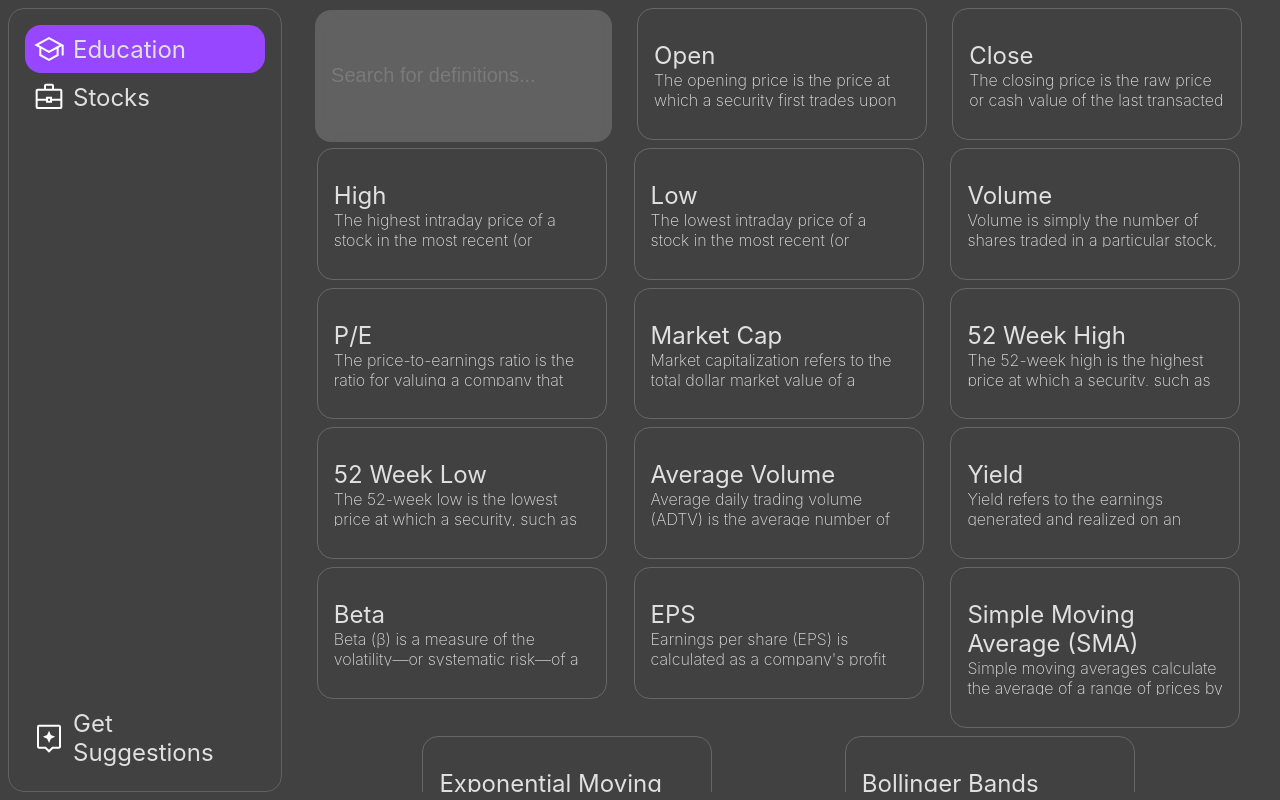
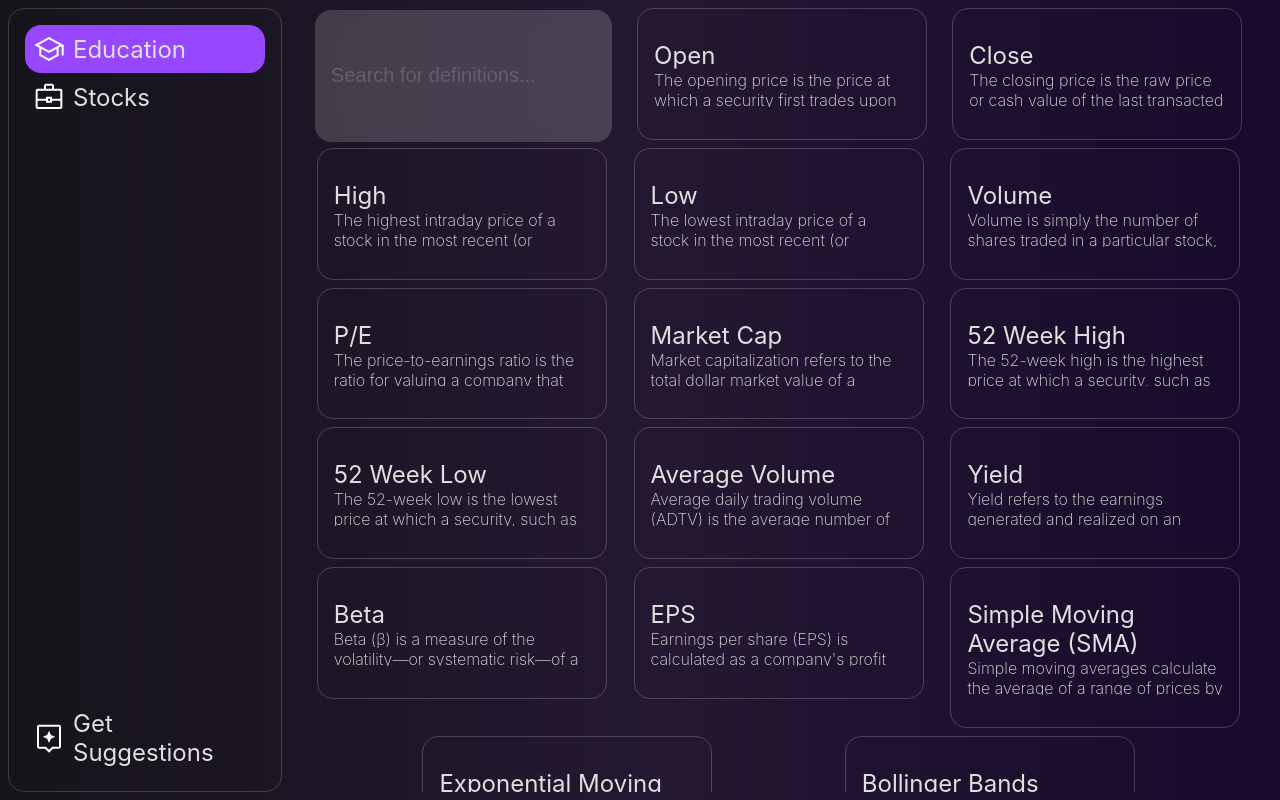
Before and after one commit to Waseem-Alkasbutrus/HackUTD2022-All-in-One-Invest, a React (Create React App) app: page / in a window 1280 px wide. Built offline with nearby package versions, Linux system fonts and the light colour scheme.

Commit message:
Changed background color

```diff
--- a/src/index.css
+++ b/src/index.css
@@ -10,7 +10,7 @@ html {
 }
 
 body {
-  background-color: var(--color-black);
+  background-image: linear-gradient(to right, #16141A, #241832, #180A2B);
   color: var(--color-white);
 
   margin: 0;
```
